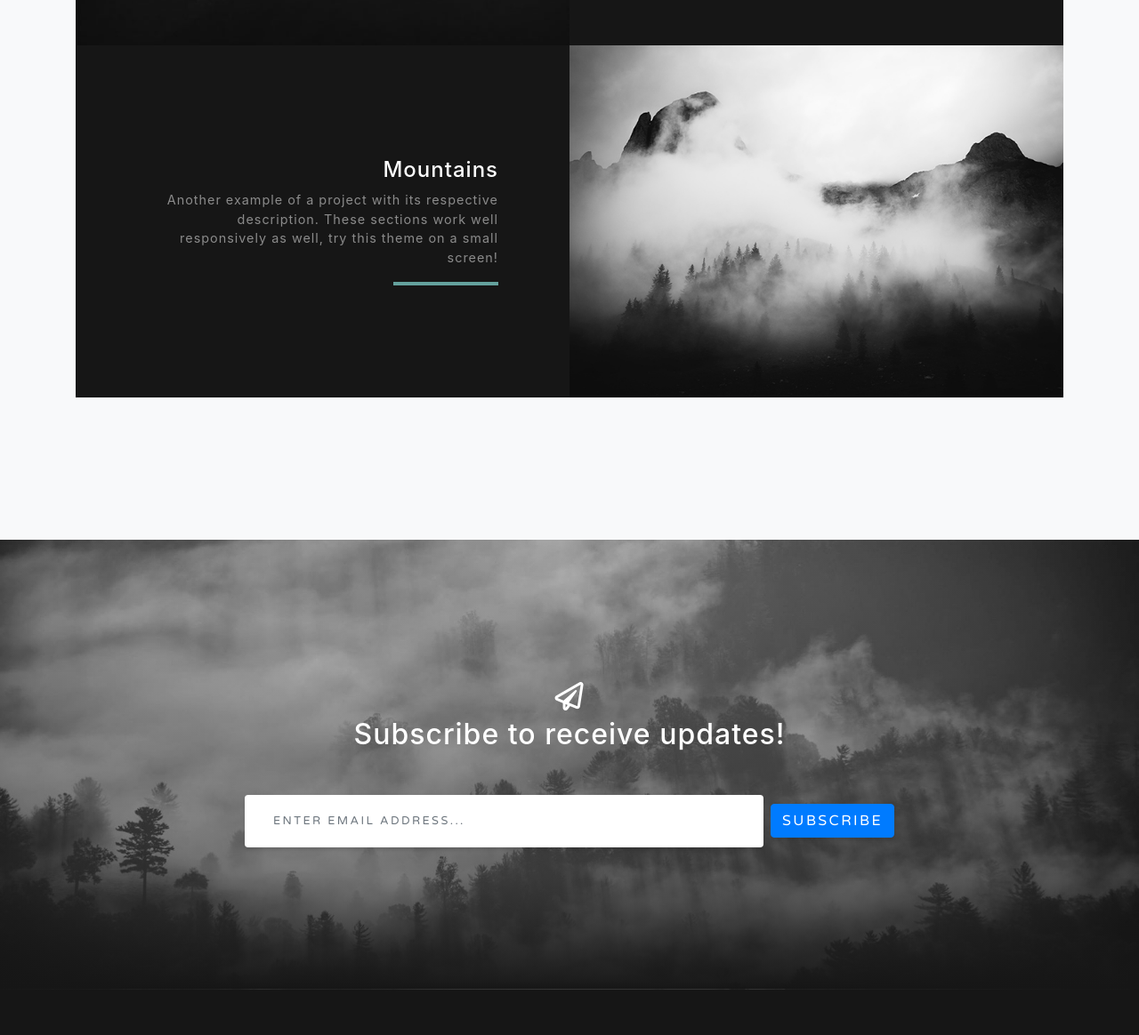
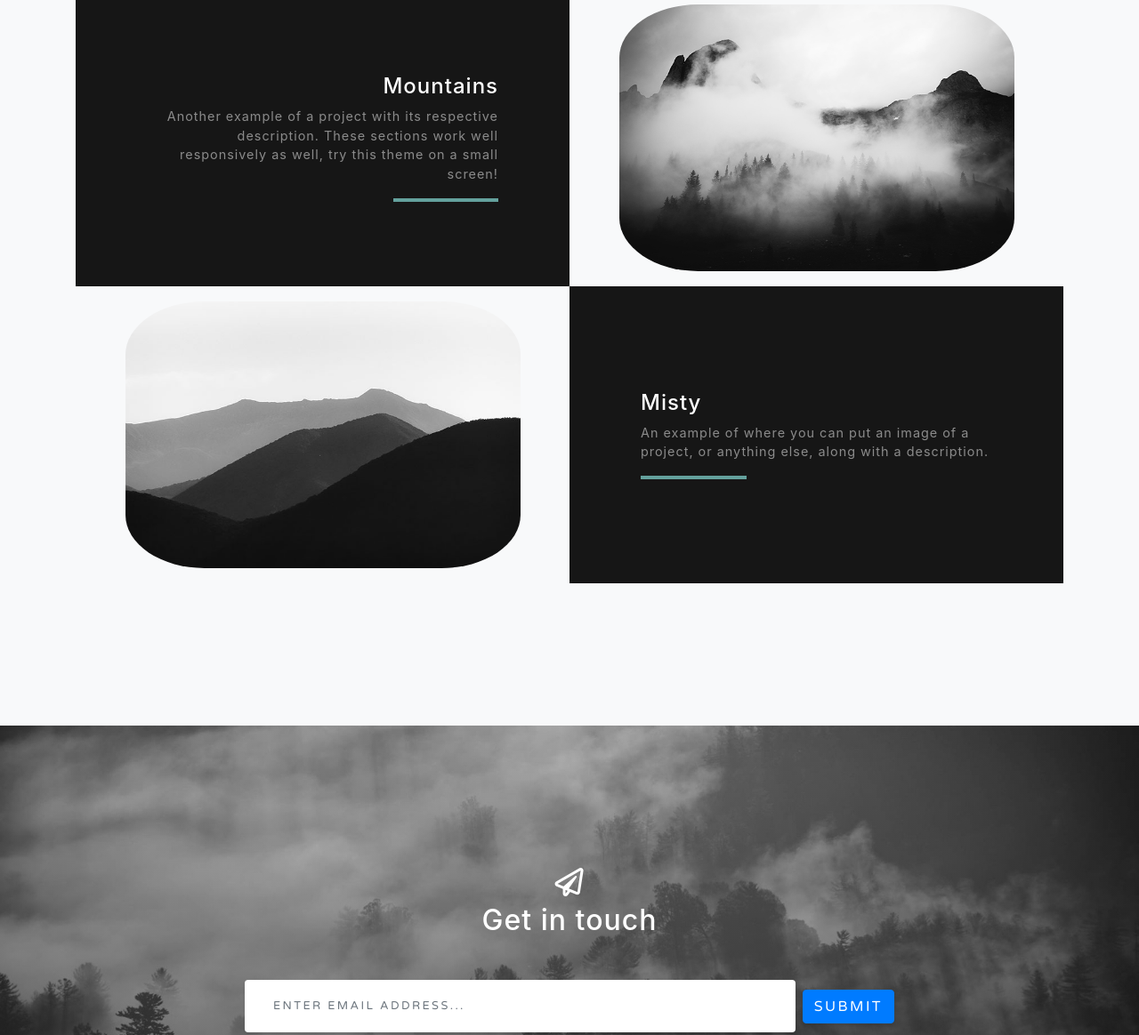
Before and after one commit to anpato/Lopes-Real-Estate, a website with bundled scripts: page index.html in a window 1280 px wide. Shown: the part 2028-3192 px from the top of the page at 89% size. Built offline with nearby package versions, Linux system fonts and the light colour scheme.

```diff
--- a/index.html
+++ b/index.html
@@ -94,7 +94,7 @@
       <!-- Project One Row -->
       <div class="row justify-content-center no-gutters mb-5 mb-lg-0">
         <div class="col-lg-6">
-          <img class="img-fluid" src="img/demo-image-01.jpg" alt="">
+          <img class=" proj-img img-fluid " src="img/demo-image-01.jpg" alt="">
         </div>
         <div class="col-lg-6">
           <div class="bg-black text-center h-100 project">
@@ -112,7 +112,7 @@
       <!-- Project Two Row -->
       <div class="row justify-content-center no-gutters">
         <div class="col-lg-6">
-          <img class="img-fluid" src="img/demo-image-02.jpg" alt="">
+          <img class="proj-img img-fluid " src="img/demo-image-02.jpg" alt="">
         </div>
         <div class="col-lg-6 order-lg-first">
           <div class="bg-black text-center h-100 project">
@@ -121,6 +121,23 @@
                 <h4 class="text-white">Mountains</h4>
                 <p class="mb-0 text-white-50">Another example of a project with its respective description. These sections work well responsively as well, try this theme on a small screen!</p>
                 <hr class="d-none d-lg-block mb-0 mr-0">
+              </div>
+            </div>
+          </div>
+        </div>
+      </div>
+
+      <div class="row justify-content-center no-gutters mb-5 mb-lg-0">
+        <div class="col-lg-6">
+          <img class="proj-img img-fluid" src="img/demo-image-01.jpg" alt="">
+        </div>
+        <div class="col-lg-6">
+          <div class="bg-black text-center h-100 project">
+            <div class="d-flex h-100">
+              <div class="project-text w-100 my-auto text-center text-lg-left">
+                <h4 class="text-white">Misty</h4>
+                <p class="mb-0 text-white-50">An example of where you can put an image of a project, or anything else, along with a description.</p>
+                <hr class="d-none d-lg-block mb-0 ml-0">
               </div>
             </div>
           </div>
@@ -137,11 +154,11 @@
         <div class="col-md-10 col-lg-8 mx-auto text-center">
 
           <i class="far fa-paper-plane fa-2x mb-2 text-white"></i>
-          <h2 class="text-white mb-5">Subscribe to receive updates!</h2>
+          <h2 class="text-white mb-5">Get in touch</h2>
 
           <form class="form-inline d-flex">
             <input type="email" class="form-control flex-fill mr-0 mr-sm-2 mb-3 mb-sm-0" id="inputEmail" placeholder="Enter email address...">
-            <button type="submit" class="btn btn-primary mx-auto">Subscribe</button>
+            <button type="submit" class="btn btn-primary mx-auto">Submit</button>
           </form>
 
         </div>
--- a/scss/_projects.scss
+++ b/scss/_projects.scss
@@ -1,5 +1,6 @@
 .projects-section {
   padding: 10rem 0;
+  text-align: center;
   .featured-text {
     padding: 2rem;
     @media (min-width: 992px) {
@@ -19,4 +20,11 @@
       }
     }
   }
+
+  .proj-img {
+    border-radius: 20%;
+    height: 90%;
+    width: 80%;
+    margin-top: 3%;
+  }
 }
```
Also changed, not shown: css/grayscale.css, css/grayscale.min.css, 1 other file.
